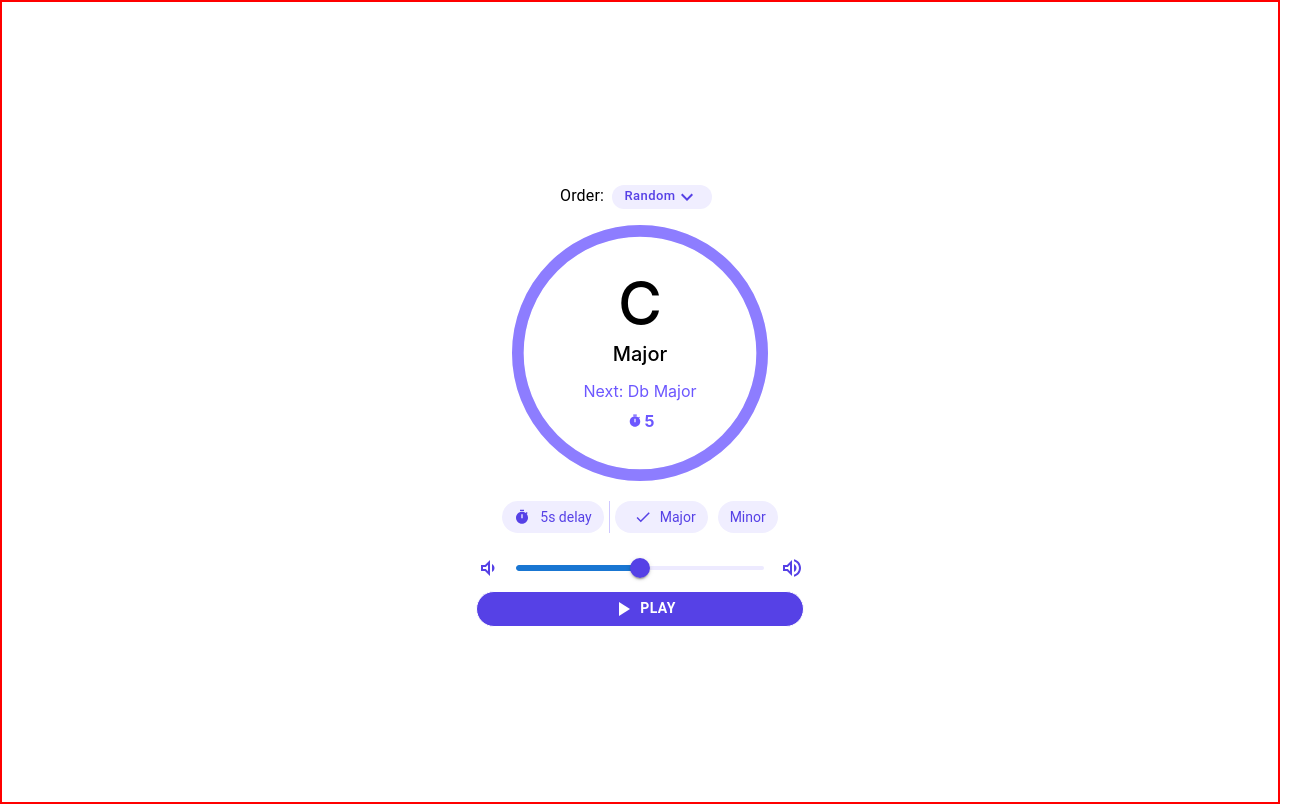
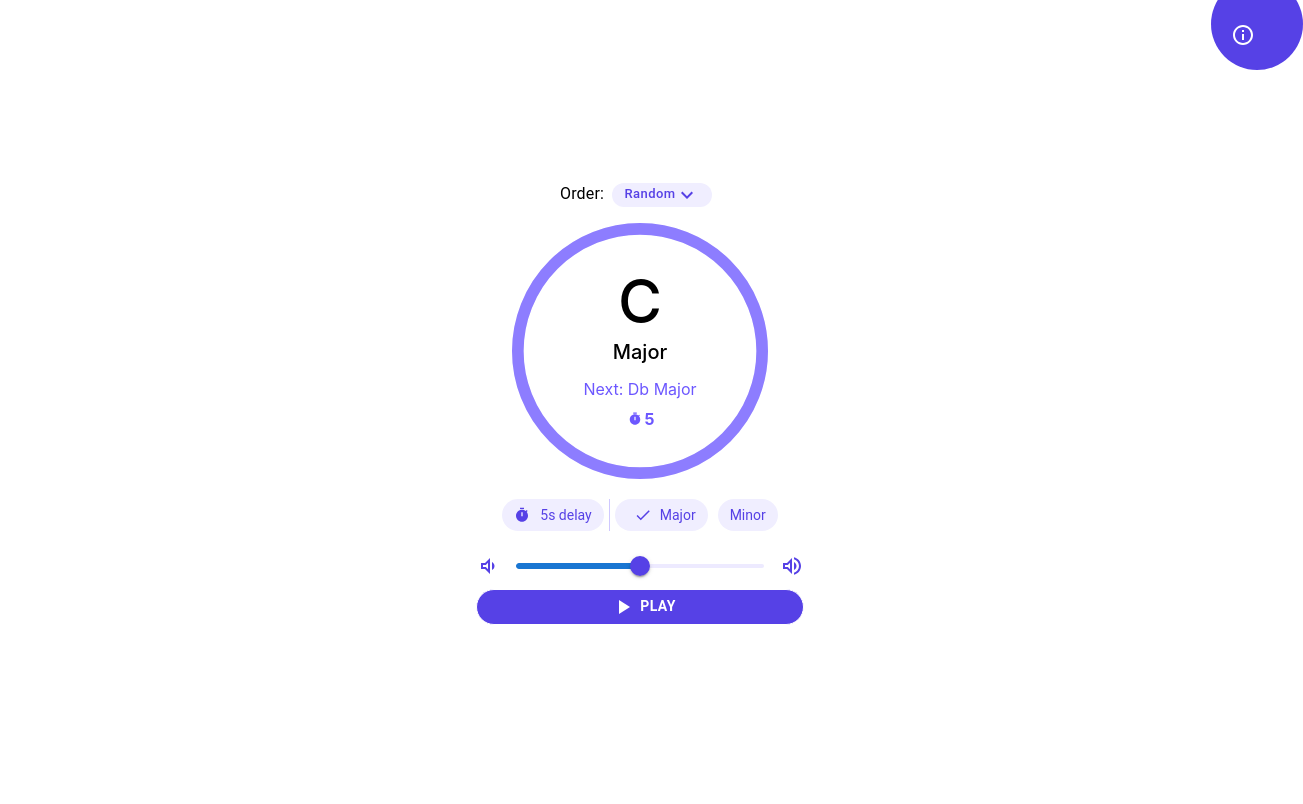
Before and after one commit to luketurnerdev/randomkeygenerator, a React (Create React App) app: page / in a window 1280 px wide. Shown: the whole page, 1303 px wide, since content can reach past the window. Built offline with nearby package versions, Linux system fonts and the light colour scheme; no server answers.

Commit message:
implement info icon and modal

```diff
--- /dev/null
+++ b/src/Components/InfoBox/index.js
@@ -0,0 +1,34 @@
+import { useState } from 'react';
+import {Modal, Box} from "@mui/material"
+import ClearOutlinedIcon from '@mui/icons-material/ClearOutlined';
+import InfoOutlinedIcon from '@mui/icons-material/InfoOutlined';import styles from './styles';
+const InfoBox = () => {
+
+    const [open, setOpen] = useState(false);
+
+    return (
+    <>
+        <div onClick={() => setOpen(!open)} style={styles.iconBackground}>
+            <InfoOutlinedIcon style={styles.icon} />
+        </div>
+
+        <Modal style={styles.modal} open={open}>
+            <Box>
+                <ClearOutlinedIcon style={styles.button} onClick={() => setOpen(false)} />
+                <Box style={styles.textBox}>
+                    <Box style={styles.mainText}>
+                        <h2>Music Key Generator</h2>
+                    </Box>
+                    <Box style={styles.subText}>
+                        <h5>By <a target="_blank" style={styles.link} href="http://www.lukedturner.com">lukedturner.com</a></h5>
+                    </Box>
+                </Box>
+            </Box>
+
+        </Modal>
+
+    </>
+    )
+}
+
+export default InfoBox;
--- /dev/null
+++ b/src/Components/InfoBox/styles.js
@@ -0,0 +1,63 @@
+import { FormatAlignJustify } from "@mui/icons-material";
+
+const styles = {
+    iconBackground: {
+        backgroundColor: '#5641E6',
+        position: 'absolute',
+        top: '-22.5px',
+        right: '-22.5px',
+        borderRadius: '200px',
+        height: '92px',
+        width: '92px',
+        display: 'flex',
+        // justifyContent: 'space-around',
+        // alignItems: 'center'
+    },
+    icon: {
+        // color: 'red'
+        color: 'white',
+        position: 'relative',
+        left: '20px',
+        top: '45px',
+        fontSize: '24px'
+        // margin: '10px'
+    },
+    modal: {
+        height: '100vh',
+        width: '100vw',
+        backgroundColor: '#5641E6'
+    },
+    button: {
+        fontSize: '34px',
+        position: 'absolute',
+        top: '20px',
+        right: '20px',
+        color: '#FFFFFF',
+    },
+    textBox: {
+        // border: '2px solid',
+        color: '#FFFFFF',
+        position: 'absolute',
+        top: '50%',
+        left: '50%',
+        transform: 'translate(-50%,-50%)',
+        width: '100%',
+        display: 'flex',
+        flexDirection: 'column',
+        alignItems: 'center',
+        justifyContent: 'center',
+
+    },
+    mainText: {
+        height: '50px'
+    },
+    subText: {
+        height: '50px',
+    },
+    link: {
+        textDecoration: 'underline',
+        color: '#FFFFFF'
+    }
+}
+
+export default styles;
--- a/src/Components/Randomizer/index.js
+++ b/src/Components/Randomizer/index.js
@@ -4,8 +4,10 @@ import KeyDisplay from "./KeyDisplay";
 import VolumeSection from "./VolumeSection";
 import SettingsBar from "./SettingsBar";
 import PlayButton from "../PlayButton";
+import InfoBox from "../InfoBox";
 import ChangeOrderDisplay from "./ChangeOrderDisplay";
 import ReactGA from 'react-ga';
+
 
 
 const Randomizer = props => {
@@ -25,10 +27,14 @@ const Randomizer = props => {
 
   return (
     <div style={styles.mainContainer}>
-      <ChangeOrderDisplay
-          keyOrder={keyOrder}
-          setKeyOrder={setKeyOrder}
-        />
+        <ChangeOrderDisplay
+            keyOrder={keyOrder}
+            setKeyOrder={setKeyOrder}
+          />
+
+        <InfoBox style={styles.infoBox} />
+
+
       <KeyDisplay
         paused={paused}
         mobile={mobile}
--- a/src/Components/Randomizer/styles.js
+++ b/src/Components/Randomizer/styles.js
@@ -3,9 +3,11 @@ const styles = {
       display: 'flex',
       flexDirection: 'column',
       alignItems: 'center',
-      border: '2px solid red',
       height: '100vh',
       justifyContent: 'center'
+    },
+    infoBox: {
+      display: 'flex'
     },
 
     component: {
```
